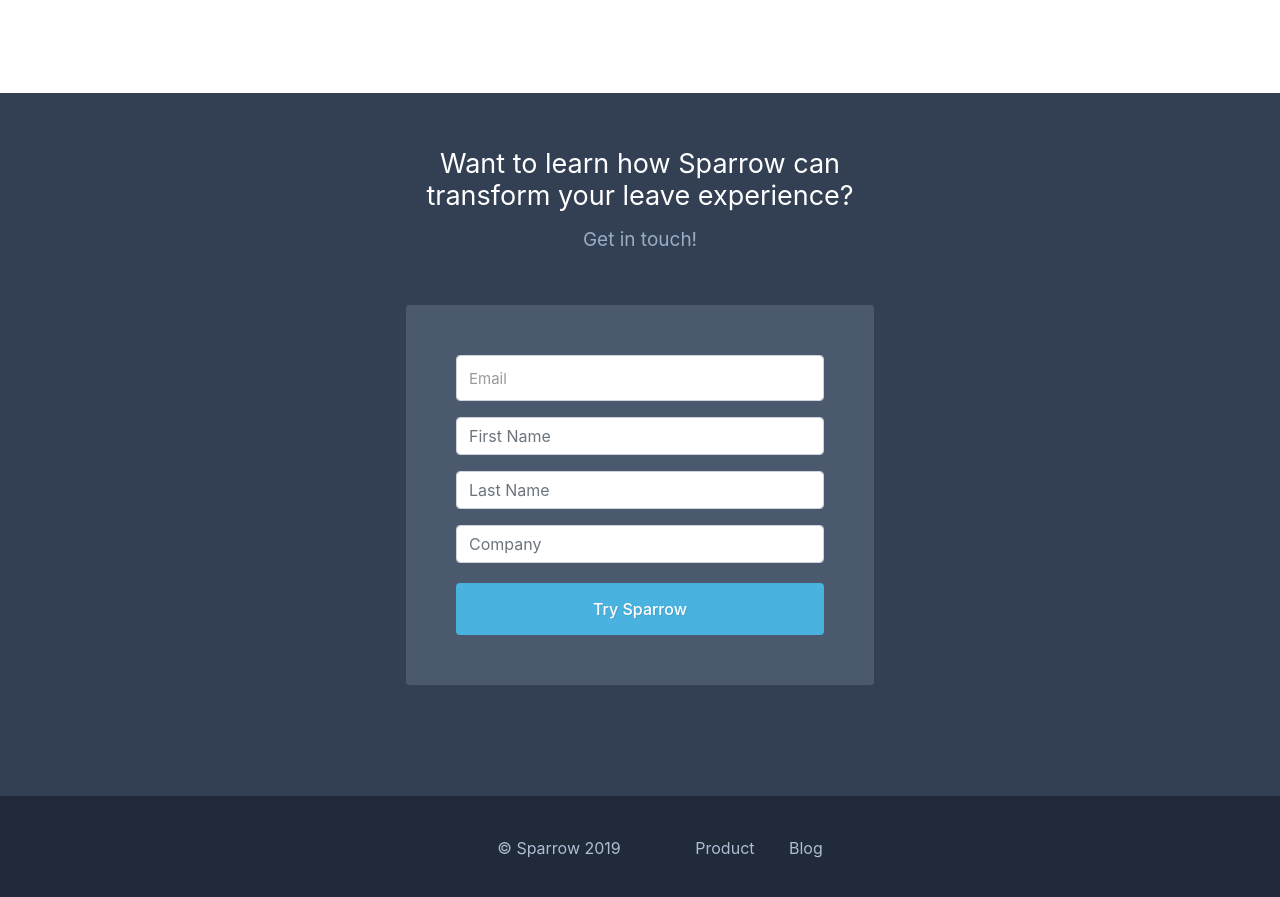
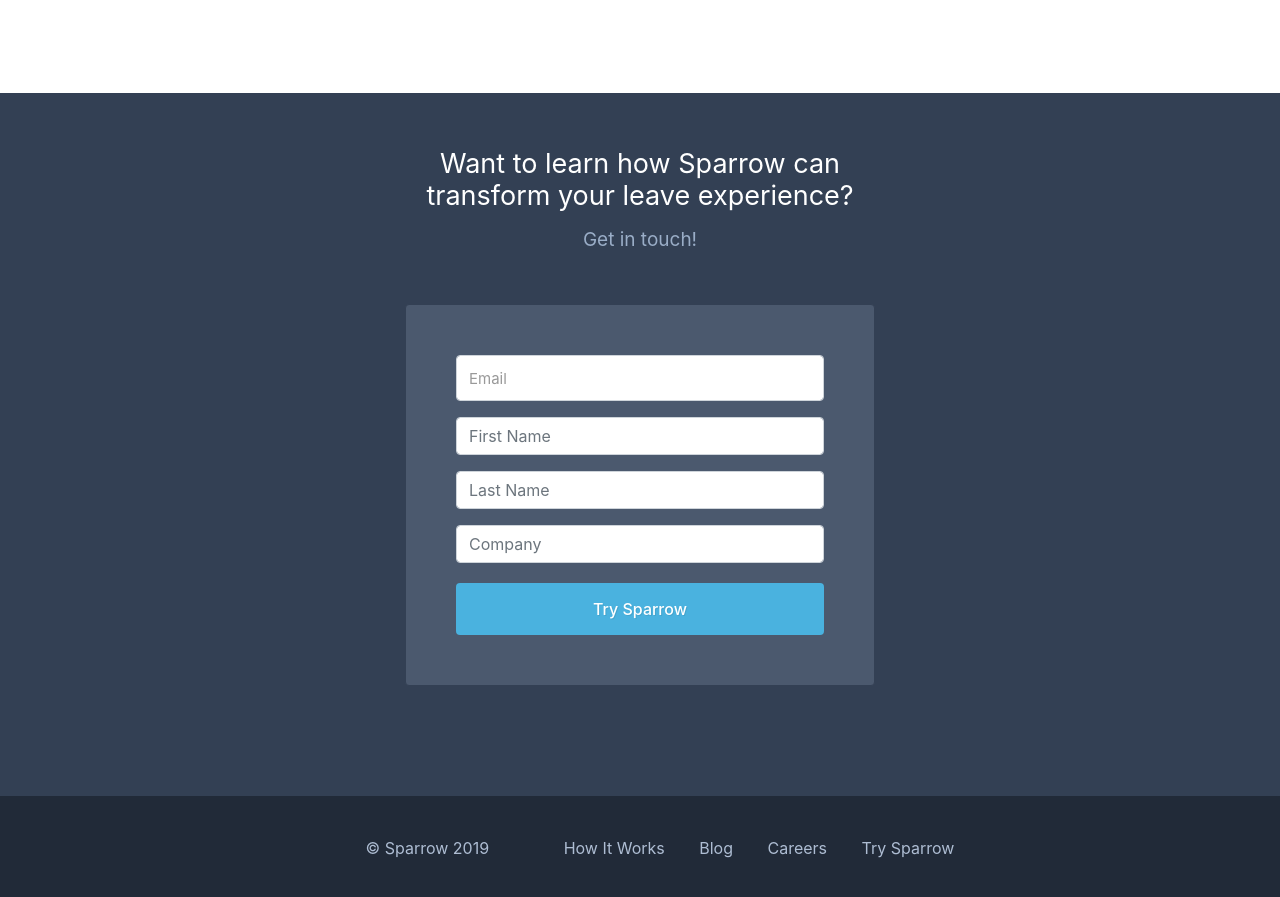
Before and after one commit to trysparrow/sparrow-landing, a Jekyll site: the page built from index.html, in a window 1280 px wide and 900 px high, scrolled down 4352 px. Shown: the top 897 px of the window. Built offline with Jekyll 4.4.1, drawn with Linux system fonts in a browser that asks for light colours; nearby versions of some CDN libraries; comment, search, counter and statistics services are not loaded.

Commit message:
Change footer to use nav links from _data/nav.yml

```diff
--- a/_layouts/base.html
+++ b/_layouts/base.html
@@ -119,11 +119,13 @@
   <div class="container">
     <span>© Sparrow 2019</span>
 
-    <a href="#product">Product</a>
+    {% for link in site.data.nav %}
+      <a
+        href="{{ link.url }}">
+        {{ link.label }}
+      </a>
+    {% endfor %}
 
-    <a href="/blog/">Blog</a>
-
-    <!-- <a href="careers.html">Careers</a> -->
   </div>
 </div>
 
```
